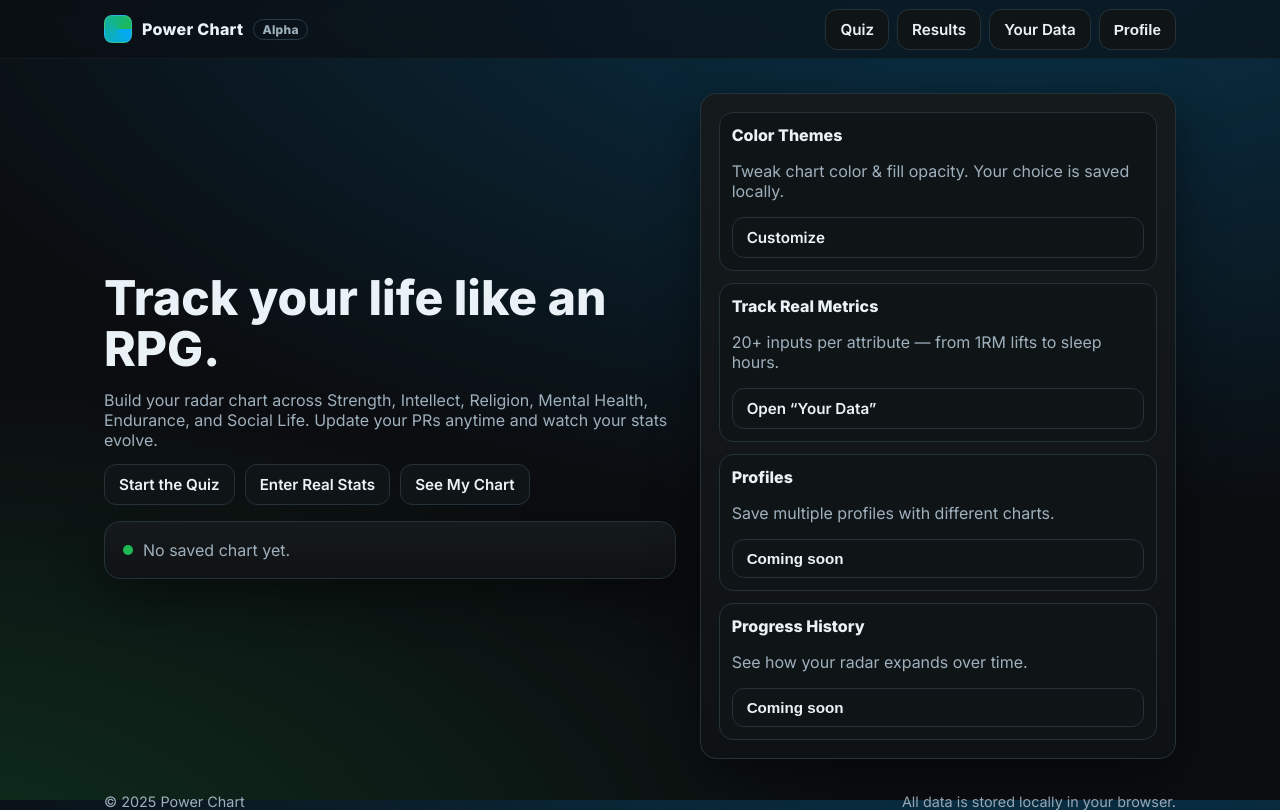
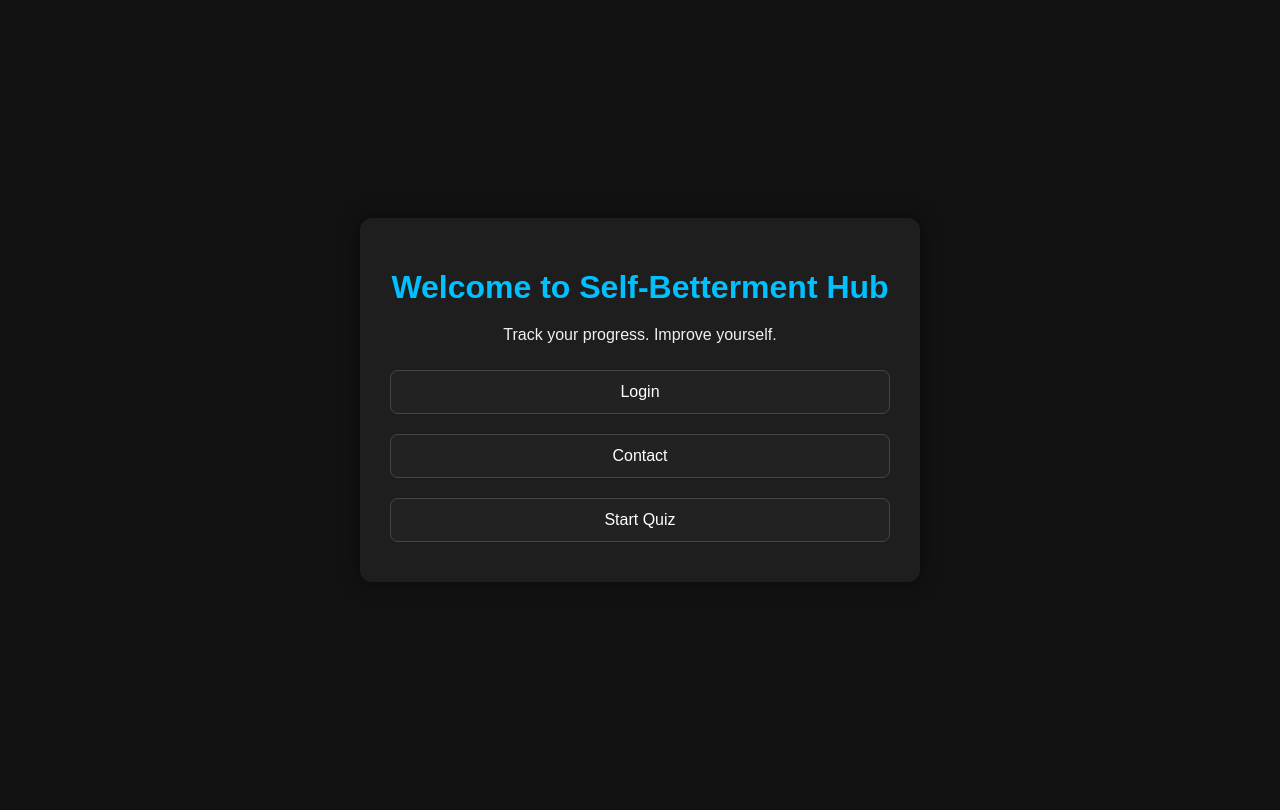
Before and after one commit to ZakyZerrouki/PowerCharts, a plain HTML site: page index.html in a window 1280 px wide. Drawn offline with Linux system fonts and the light colour scheme.

Commit message:
Update index.html

```diff
--- a/index.html
+++ b/index.html
@@ -3,154 +3,61 @@
 <head>
 <meta charset="UTF-8" />
 <meta name="viewport" content="width=device-width, initial-scale=1" />
-<title>Power Chart · Home</title>
-<link href="https://fonts.googleapis.com/css2?family=Inter:wght@400;600;800&display=swap" rel="stylesheet">
+<title>Self-Betterment Hub</title>
 <style>
-  :root{
-    --bg:#0b0d10; --panel:#12161a; --ring:#25323a; --ink:#eaf2f7; --muted:#9fb0bd;
-    --accent:#1db954; --accent2:#00a8ff; --radius:16px;
+  body {
+    background-color: #121212;
+    color: #f0f0f0;
+    font-family: Arial, sans-serif;
+    margin: 0;
+    padding: 0;
+    display: flex;
+    justify-content: center;
+    align-items: center;
+    height: 100vh;
   }
-  *{box-sizing:border-box}
-  html,body{height:100%}
-  body{
-    margin:0; font-family:Inter,system-ui,-apple-system,Segoe UI,Roboto,Arial,sans-serif;
-    background: radial-gradient(1200px 600px at 80% -10%, rgba(0,168,255,.25), transparent),
-                radial-gradient(1000px 500px at -10% 110%, rgba(29,185,84,.20), transparent),
-                var(--bg);
-    color:var(--ink);
+  #lobby {
+    background: #1e1e1e;
+    padding: 30px;
+    border-radius: 12px;
+    text-align: center;
+    width: 90%;
+    max-width: 500px;
+    box-shadow: 0px 0px 20px rgba(0,0,0,0.5);
   }
-  .nav{
-    position:sticky; top:0; z-index:40; backdrop-filter: blur(8px);
-    background: rgba(12,14,17,.55); border-bottom:1px solid rgba(37,50,58,.35);
+  h1 {
+    color: #00c0ff;
+    margin-bottom: 20px;
   }
-  .nav-inner{
-    max-width:1100px; margin:0 auto; height:58px; display:flex; align-items:center; justify-content:space-between; padding:0 14px;
+  button {
+    background-color: #222;
+    color: #fff;
+    padding: 12px 18px;
+    margin: 10px 0;
+    border: 1px solid #444;
+    border-radius: 8px;
+    cursor: pointer;
+    width: 100%;
+    font-size: 1rem;
+    transition: all 0.2s ease;
   }
-  .brand{ display:flex; align-items:center; gap:10px; font-weight:800; letter-spacing:.3px }
-  .badge{ font-size:.75rem; padding:2px 8px; border:1px solid #2b3a44; border-radius:999px; color:var(--muted) }
-  .links{ display:flex; gap:8px; }
-  a.btn, button.btn{
-    text-decoration:none; color:var(--ink); background:#0f1417; border:1px solid var(--ring);
-    padding:10px 14px; border-radius:12px; font-weight:600; font-size:.95rem; display:inline-flex; align-items:center; gap:8px; cursor:pointer;
-    transition:.2s;
+  button:hover {
+    background: linear-gradient(90deg, #00c0ff, #0077ff);
+    border-color: #00c0ff;
+    transform: scale(1.02);
   }
-  a.btn:hover, button.btn:hover{ transform: translateY(-1px); border-color:#2e4553 }
-  .hero{
-    max-width:1100px; margin:34px auto; padding:0 14px; display:grid; grid-template-columns: 1.2fr 1fr; gap:24px; align-items:center;
-  }
-  .title{ font-size: clamp(2rem, 5vw, 3rem); line-height:1.05; margin:0 0 10px; }
-  .kicker{ color:var(--muted); margin-bottom:14px }
-  .cta{ display:flex; gap:10px; flex-wrap:wrap; margin-top:14px }
-  .primary{ background:linear-gradient(90deg,var(--accent2),var(--accent)); border-color:transparent; }
-  .ghost{ background:transparent }
-  .panel{
-    background: linear-gradient(180deg, #151a1d, #0f1214); border:1px solid var(--ring); border-radius:var(--radius);
-    padding:18px; box-shadow: 0 16px 50px rgba(0,0,0,.45);
-  }
-  .grid{ display:grid; grid-template-columns: repeat(auto-fill,minmax(240px,1fr)); gap:12px; }
-  .card{ background:#0f1417; border:1px solid var(--ring); border-radius:14px; padding:12px; min-height:120px; display:flex; flex-direction:column; justify-content:space-between }
-  .card h3{ margin:0 0 6px; font-size:1rem }
-  .muted{ color:var(--muted) }
-  .coming{ font-size:.8rem; color:#ffd700; background:rgba(255,215,0,.1); border:1px solid rgba(255,215,0,.35); padding:2px 8px; border-radius:999px }
-  footer{ max-width:1100px; margin:24px auto 32px; padding:0 14px; display:flex; justify-content:space-between; color:var(--muted); font-size:.9rem }
-  .statline{ display:flex; gap:10px; align-items:center; flex-wrap:wrap }
-  .dot{ width:10px; height:10px; border-radius:50%; background:var(--accent) }
-  .fade-in{ animation: fade .5s ease both; } @keyframes fade{ from{opacity:0; transform:translateY(4px)} to{opacity:1; transform:none} }
 </style>
 </head>
 <body>
-  <div class="nav">
-    <div class="nav-inner">
-      <div class="brand">
-        <div style="width:28px;height:28px;border-radius:8px;background:conic-gradient(from 90deg at 50% 50%, var(--accent2), var(--accent)); border:1px solid rgba(255,255,255,.15)"></div>
-        Power Chart
-        <span class="badge">Alpha</span>
-      </div>
-      <div class="links">
-        <a class="btn" href="Quiz.html">Quiz</a>
-        <a class="btn" href="Results.html">Results</a>
-        <a class="btn" href="Data.html">Your Data</a>
-        <button class="btn" data-action="profile">Profile</button>
-      </div>
-    </div>
-  </div>
 
-  <section class="hero">
-    <div class="fade-in">
-      <h1 class="title">Track your life like an RPG.</h1>
-      <p class="kicker">Build your radar chart across Strength, Intellect, Religion, Mental Health, Endurance, and Social Life. Update your PRs anytime and watch your stats evolve.</p>
-      <div class="cta">
-        <a class="btn primary" href="Quiz.html">Start the Quiz</a>
-        <a class="btn ghost" href="Data.html">Enter Real Stats</a>
-        <a class="btn" href="Results.html">See My Chart</a>
-      </div>
+<div id="lobby">
+  <h1>Welcome to Self-Betterment Hub</h1>
+  <p>Track your progress. Improve yourself.</p>
 
-      <div class="panel" style="margin-top:16px">
-        <div class="statline">
-          <div class="dot"></div>
-          <div id="lastSaved" class="muted">No saved chart yet.</div>
-        </div>
-      </div>
-    </div>
+  <button onclick="window.location.href='login.html'">Login</button>
+  <button onclick="window.location.href='contact.html'">Contact</button>
+  <button onclick="window.location.href='quiz.html'">Start Quiz</button>
+</div>
 
-    <div class="panel fade-in">
-      <div class="grid">
-        <div class="card">
-          <div>
-            <h3>Color Themes</h3>
-            <p class="muted">Tweak chart color & fill opacity. Your choice is saved locally.</p>
-          </div>
-          <a class="btn" href="Results.html">Customize</a>
-        </div>
-        <div class="card">
-          <div>
-            <h3>Track Real Metrics</h3>
-            <p class="muted">20+ inputs per attribute — from 1RM lifts to sleep hours.</p>
-          </div>
-          <a class="btn" href="Data.html">Open “Your Data”</a>
-        </div>
-        <div class="card">
-          <div>
-            <h3>Profiles</h3>
-            <p class="muted">Save multiple profiles with different charts.</p>
-          </div>
-          <button class="btn" data-action="coming">Coming soon</button>
-        </div>
-        <div class="card">
-          <div>
-            <h3>Progress History</h3>
-            <p class="muted">See how your radar expands over time.</p>
-          </div>
-          <button class="btn" data-action="coming">Coming soon</button>
-        </div>
-      </div>
-    </div>
-  </section>
-
-  <footer>
-    <div>© <span id="year"></span> Power Chart</div>
-    <div class="muted">All data is stored locally in your browser.</div>
-  </footer>
-
-<script>
-// Footer year
-document.getElementById('year').textContent = new Date().getFullYear();
-
-// Last saved chart info
-const latest = JSON.parse(localStorage.getItem("powerChart.latest") || "null");
-if (latest && latest.timestamp) {
-  const dt = new Date(latest.timestamp);
-  const nice = dt.toLocaleString(undefined, {year:"numeric", month:"short", day:"2-digit", hour:"2-digit", minute:"2-digit"});
-  document.getElementById("lastSaved").textContent = "Last saved chart: " + nice;
-}
-
-// Placeholder buttons
-document.querySelectorAll('[data-action="coming"]').forEach(btn => {
-  btn.addEventListener('click', ()=> alert("This feature is coming soon."));
-});
-document.querySelector('[data-action="profile"]').addEventListener('click', ()=>{
-  alert("Profile area coming soon.");
-});
-</script>
 </body>
 </html>
```
